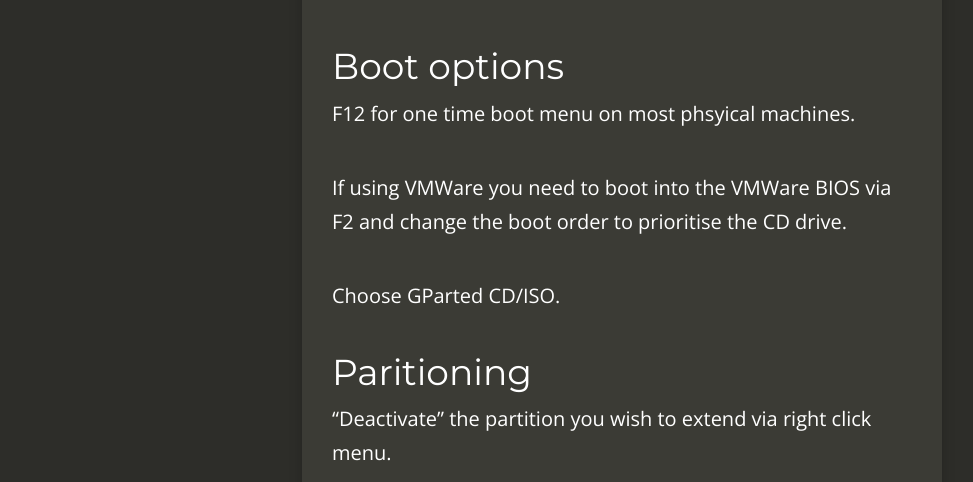
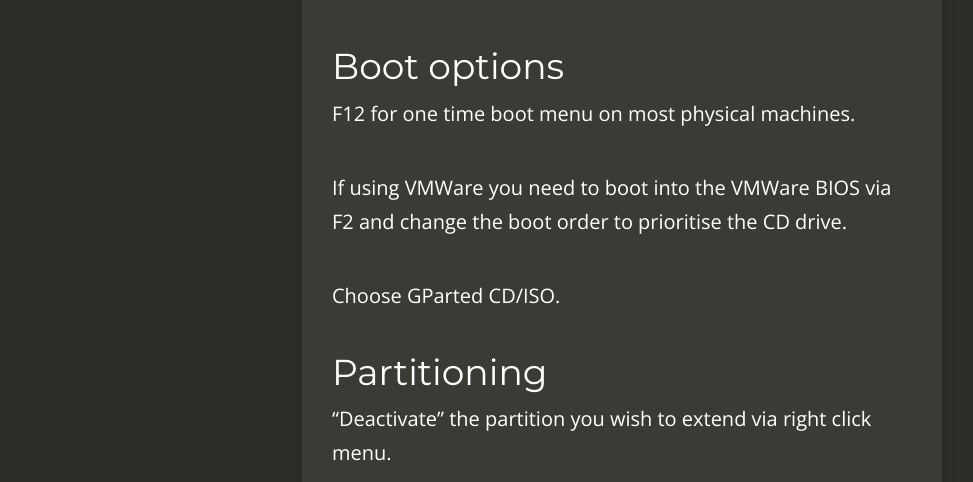
Before and after one commit to 2E0PGS/blog, a Jekyll site: the page built from _posts/2020-01-26-lvm-extend-gparted.md, in a window 1280 px wide and 900 px high, scrolled down 737 px. Shown: the part 160-642 px from the top of the window, without its empty margins (18-991 px from the left). Built offline with Jekyll 4.4.1, drawn with Linux system fonts in a browser that asks for light colours; nearby versions of some CDN libraries; comment, search, counter and statistics services are not loaded.

Commit message:
Fix a few typos.

```diff
--- a/_posts/2020-01-26-lvm-extend-gparted.md
+++ b/_posts/2020-01-26-lvm-extend-gparted.md
@@ -32,13 +32,13 @@
 
 ## Boot options
 
-F12 for one time boot menu on most phsyical machines.
+F12 for one time boot menu on most physical machines.
 
 If using VMWare you need to boot into the VMWare BIOS via F2 and change the boot order to prioritise the CD drive.
 
 Choose GParted CD/ISO.
 
-## Paritioning
+## Partitioning
 
 "Deactivate" the partition you wish to extend via right click menu.
 
```
Also changed, not shown: _drafts/dotnet-core-2-2-configs.md (+2 -2 lines), _drafts/mounting-ntfs-vmdk-ubuntu.md (+1 -1 lines), _drafts/screensaver-hack.md (+2 -2 lines), _drafts/tearing-mate.md (+3 -1 lines), _posts/2019-10-07-rtsp-ip-tables.md (+2 -2 lines), _posts/2019-12-07-text-editors-in-2019.md (+3 -3 lines), _posts/2019-12-22-icom-dprs-trick.md (+1 -1 lines), _posts/2020-01-26-electrical-doubling-over.md (+1 -1 lines).
